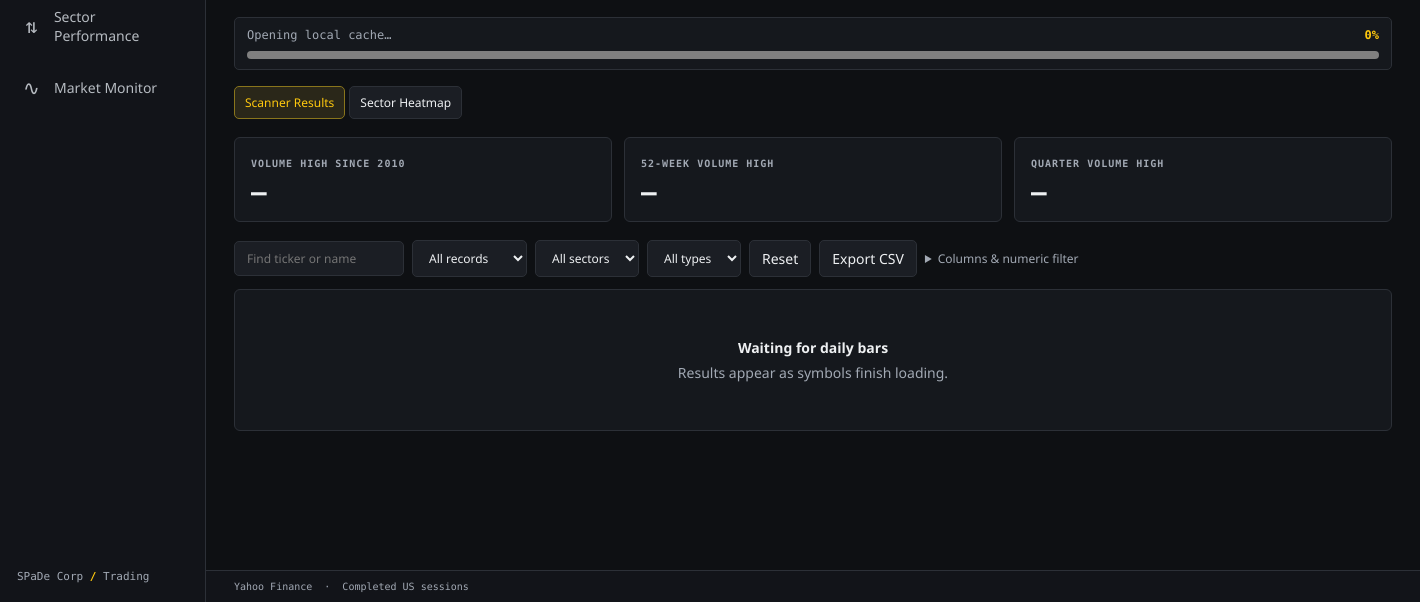
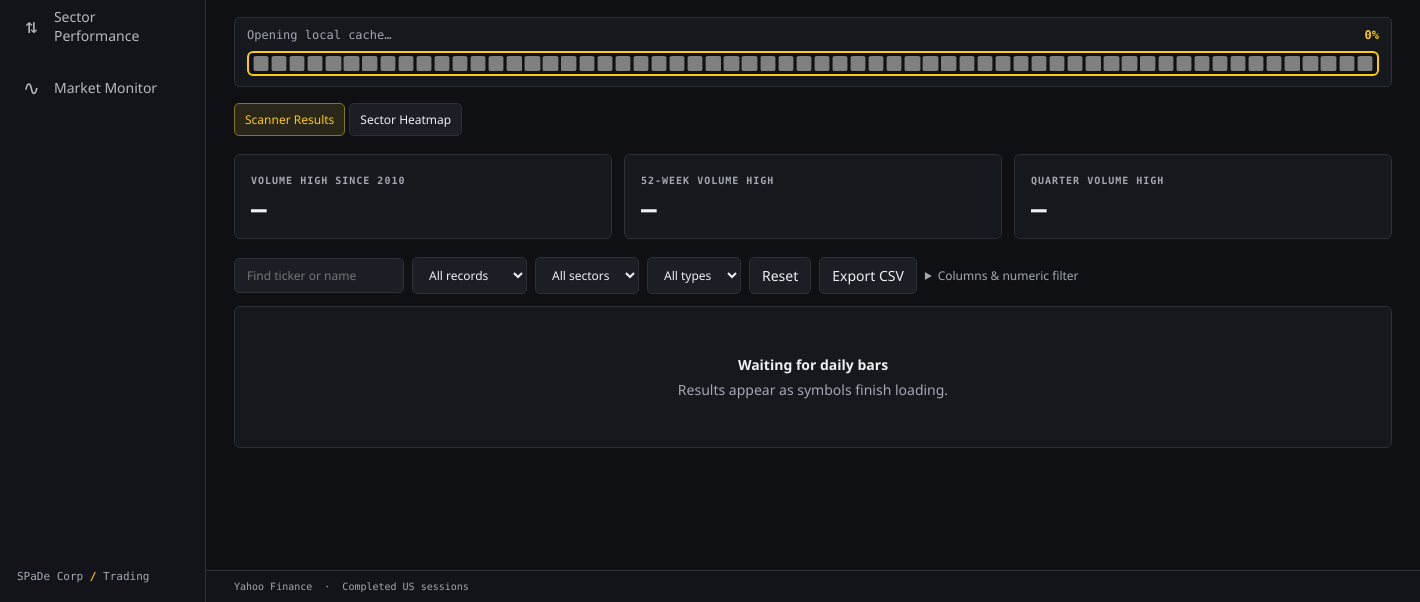
Before and after one commit to spadecorp/market-scanner, an Electron app: page ui/index.html in a window 1420 px wide. Shown: the part 198-800 px from the top of the page. Drawn offline with Linux system fonts and the light colour scheme; no server answers.

Commit message:
Style the download progress bar with SPaDe segments for 1.0.3

```diff
--- a/START-HERE.txt
+++ b/START-HERE.txt
@@ -1,4 +1,4 @@
-SPaDe Corp | Market Scanner 1.0.2
+SPaDe Corp | Market Scanner 1.0.3
 Windows 10/11, 64-bit Intel or AMD
 
 Run the Windows setup EXE to install Market Scanner for your account.
--- a/package.json
+++ b/package.json
@@ -1,7 +1,7 @@
 {
   "name": "market-scanner",
   "productName": "Market Scanner",
-  "version": "1.0.2",
+  "version": "1.0.3",
   "description": "End-of-day volume and market breadth research",
   "author": "SPaDe Corp",
   "main": "main.js",
--- a/scripts/brand.mjs
+++ b/scripts/brand.mjs
@@ -9,7 +9,7 @@ for(const group of Resource.IconGroupEntry.fromEntries(resources.entries)) {
   Resource.IconGroupEntry.replaceIconsForResource(resources.entries,group.id,group.lang,icon.icons.map(i=>i.data));
 }
 for(const version of Resource.VersionInfo.fromEntries(resources.entries)) {
-  version.setFileVersion(1,0,2,0,1033);version.setProductVersion(1,0,2,0,1033);
+  version.setFileVersion(1,0,3,0,1033);version.setProductVersion(1,0,3,0,1033);
   for(const lang of version.getAllLanguagesForStringValues())version.setStringValues(lang,{
     CompanyName:'SPaDe Corp',FileDescription:'Market Scanner',InternalName:'Market Scanner',
     OriginalFilename:'Market Scanner.exe',ProductName:'Market Scanner',LegalCopyright:'SPaDe Corp'
--- a/ui/index.html
+++ b/ui/index.html
@@ -9,7 +9,7 @@
 </nav><div class="asidefoot">SPaDe Corp <b> / </b> Trading</div></aside>
 <main><header><div class="product">Market Scanner</div><div class="session"><span class="lamp"></span><span id="dateTag">Daily market data</span></div><button id="refresh">↻ &nbsp; Refresh data</button></header>
 <div class="content"><div class="eyebrow">End-of-day research</div><h1 id="title">Volume Scanner</h1><p id="description"></p>
-<div class="sync"><div><span id="syncText" role="status">Opening local cache…</span><span id="progressCount">0%</span></div><progress id="progress" aria-label="Session data downloaded" value="0" max="100"></progress></div>
+<div class="sync"><div><span id="syncText" role="status">Opening local cache…</span><span id="progressCount">0%</span></div><div class="progress-frame"><progress id="progress" aria-label="Session data downloaded" value="0" max="100"></progress></div></div>
 <div id="scanViews" class="segments" role="group" aria-label="Volume Scanner views">
 <button data-mode="list" aria-pressed="true">Scanner Results</button><button data-mode="heat" aria-pressed="false">Sector Heatmap</button></div>
 <div id="stats"></div><div id="tools"></div><section id="body" aria-label="Results"></section></div>
--- a/ui/style.css
+++ b/ui/style.css
@@ -4,7 +4,10 @@ aside{width:206px;flex:none;border-right:1px solid var(--line);background:#12141
 button,select,input{font:inherit;color:var(--ink);background:#1b1e24;border:1px solid var(--line);border-radius:5px;padding:8px 12px}button{cursor:pointer}button:disabled{opacity:.5;cursor:default}button:hover:enabled,select:hover{border-color:#838487}button:focus-visible,input:focus-visible,select:focus-visible{outline:2px solid var(--gold);outline-offset:2px}button[aria-pressed=true],.selected{border-color:#89751c;color:var(--gold);background:#2a2719}
 nav{display:grid;gap:5px;padding:0 10px}nav button{display:flex;align-items:center;gap:12px;text-align:left;background:none;border:1px solid transparent;color:#b6bbc1;padding:12px 10px}nav button i{font:normal 20px var(--mono);width:21px;text-align:center}nav button[aria-current=page]{background:#2c2817;color:var(--gold);border-color:#50461b}
 .asidefoot{margin:auto 17px 19px;color:var(--dim);font:11px var(--mono)}.asidefoot b{color:var(--gold)}main{flex:1;min-width:0;display:flex;flex-direction:column}header,footer{display:flex;align-items:center;gap:18px;flex-shrink:0;padding:13px 28px;border-bottom:1px solid var(--line);background:#121419}.product{font-size:16px;font-weight:650}.session{margin-left:auto;color:var(--dim);font:11px var(--mono);display:flex;align-items:center;gap:8px}.lamp{width:7px;height:7px;border-radius:50%;background:var(--gold)}#refresh{font-weight:650;background:var(--gold);color:#141414;border-color:var(--gold)}.content{flex:1;overflow:auto;padding:28px}.content h1{font-size:clamp(28px,3.2vw,48px);letter-spacing:-.045em;margin:5px 0 4px;font-weight:650}.content>p{color:var(--dim);margin:0 0 20px;line-height:1.5}.sync{border:1px solid var(--line);border-radius:5px;padding:10px 12px;background:var(--panel);font:12px var(--mono);color:var(--dim)}.sync>div,#tools,#detailTools{display:flex;align-items:center;gap:8px;flex-wrap:wrap}#progressCount{margin-left:auto;color:var(--gold);font-weight:700;font-variant-numeric:tabular-nums}
-#progress{appearance:none;display:block;width:100%;height:8px;margin-top:9px;border:0;border-radius:4px;background:#808080;overflow:hidden}
+.progress-frame{margin-top:9px;padding:3px;border:2px solid var(--gold);border-radius:6px;background:var(--bg)}
+#progress{appearance:none;display:block;width:100%;height:15px;border:0;background:#808080;
+  mask-image:url("progress-segment.svg");mask-size:clamp(10px,2.8%,18px) 100%;mask-repeat:round no-repeat}
+@media(forced-colors:active){.progress-frame{border-color:CanvasText}#progress{appearance:auto;mask-image:none}}
 #progress::-webkit-progress-bar{background:#808080}
 #progress::-webkit-progress-value{background:var(--gold)}
 #progress::-moz-progress-bar{background:var(--gold)}
```
Also changed, not shown: ui/progress-segment.svg (added), 1 other file.
